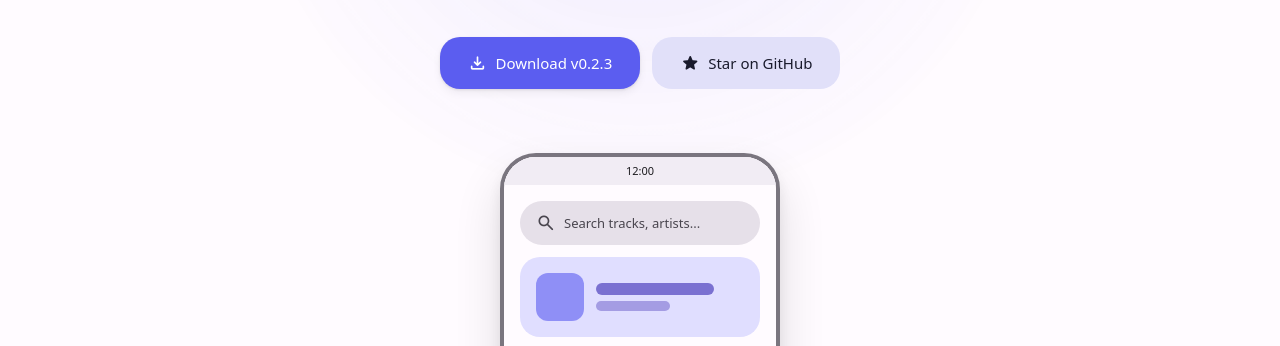
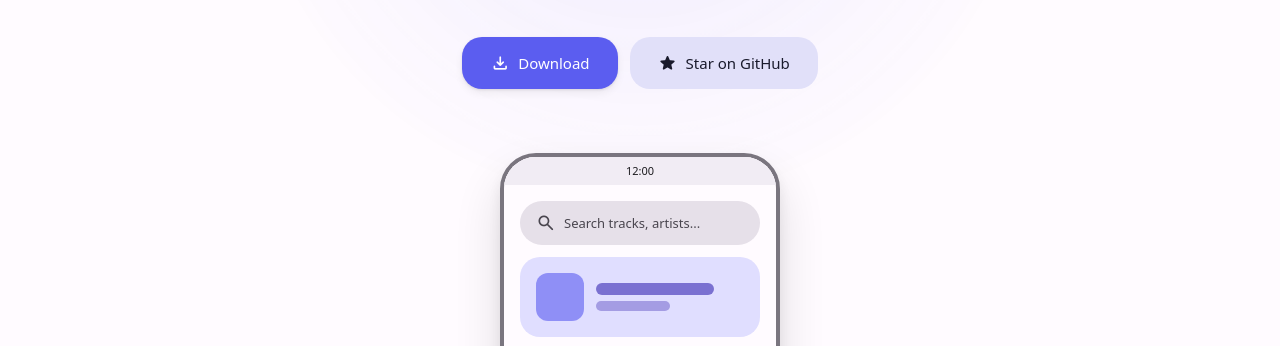
Before and after one commit to savo-o/resona, a website: page docs/index.html in a window 1280 px wide. Shown: the part 393-739 px from the top of the page. Drawn offline with nearby package versions, Linux system fonts and the light colour scheme; a web font is replaced by a local one.

Commit message:
version fix

```diff
--- a/docs/index.html
+++ b/docs/index.html
@@ -824,7 +824,7 @@
         <div class="hero-actions fade-up d4">
             <a href="https://github.com/savo-o/resona/releases" target="_blank" class="btn-filled">
                 <span class="material-symbols-rounded">download</span>
-                Download v0.2.3
+                Download
             </a>
             <a href="https://github.com/savo-o/resona" target="_blank" class="btn-tonal">
                 <span class="material-symbols-rounded">star</span>
@@ -986,7 +986,7 @@
         <div class="hero-actions">
             <a href="https://github.com/savo-o/resona/releases" target="_blank" class="btn-filled">
                 <span class="material-symbols-rounded">download</span>
-                Download v0.2.3
+                Download
             </a>
             <a href="https://github.com/savo-o/resona" target="_blank" class="btn-tonal">
                 <span class="material-symbols-rounded">code</span>
```
